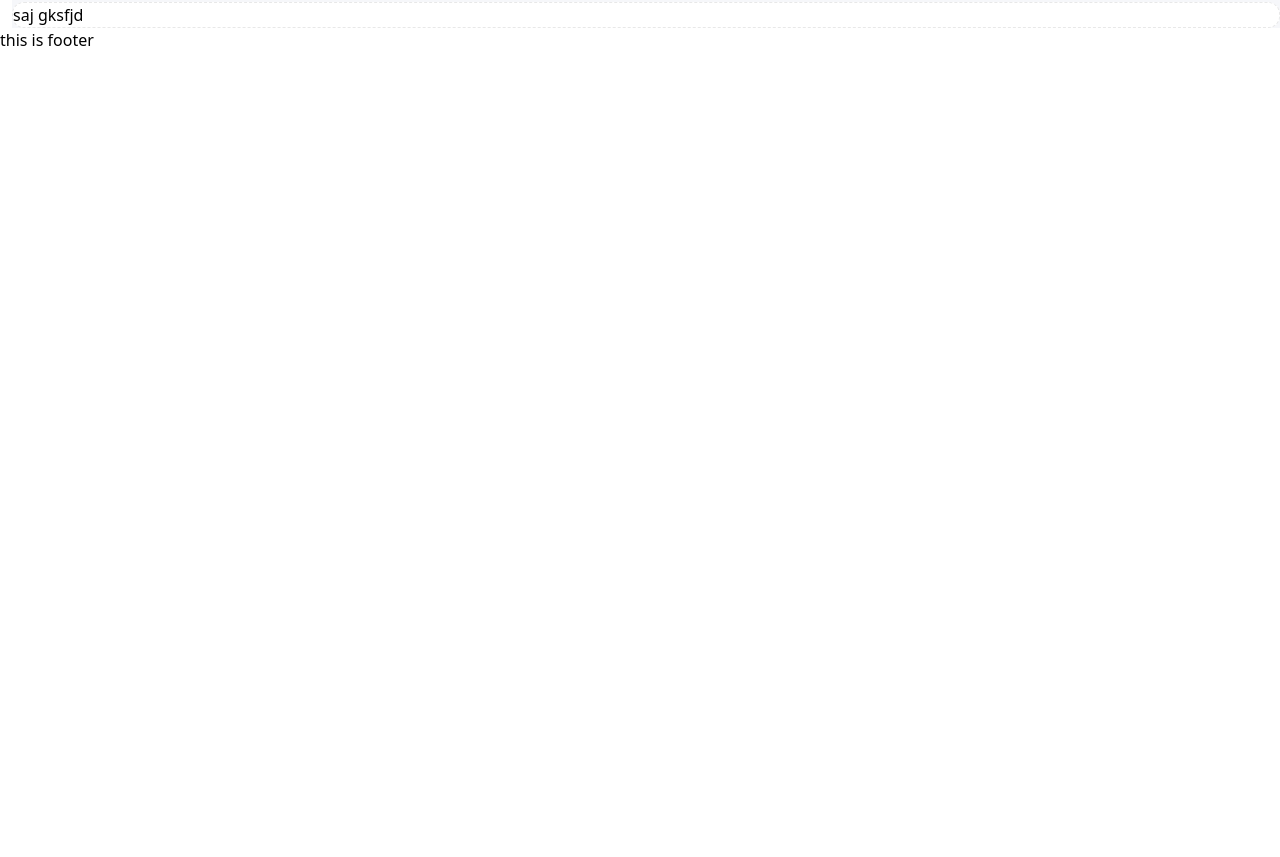
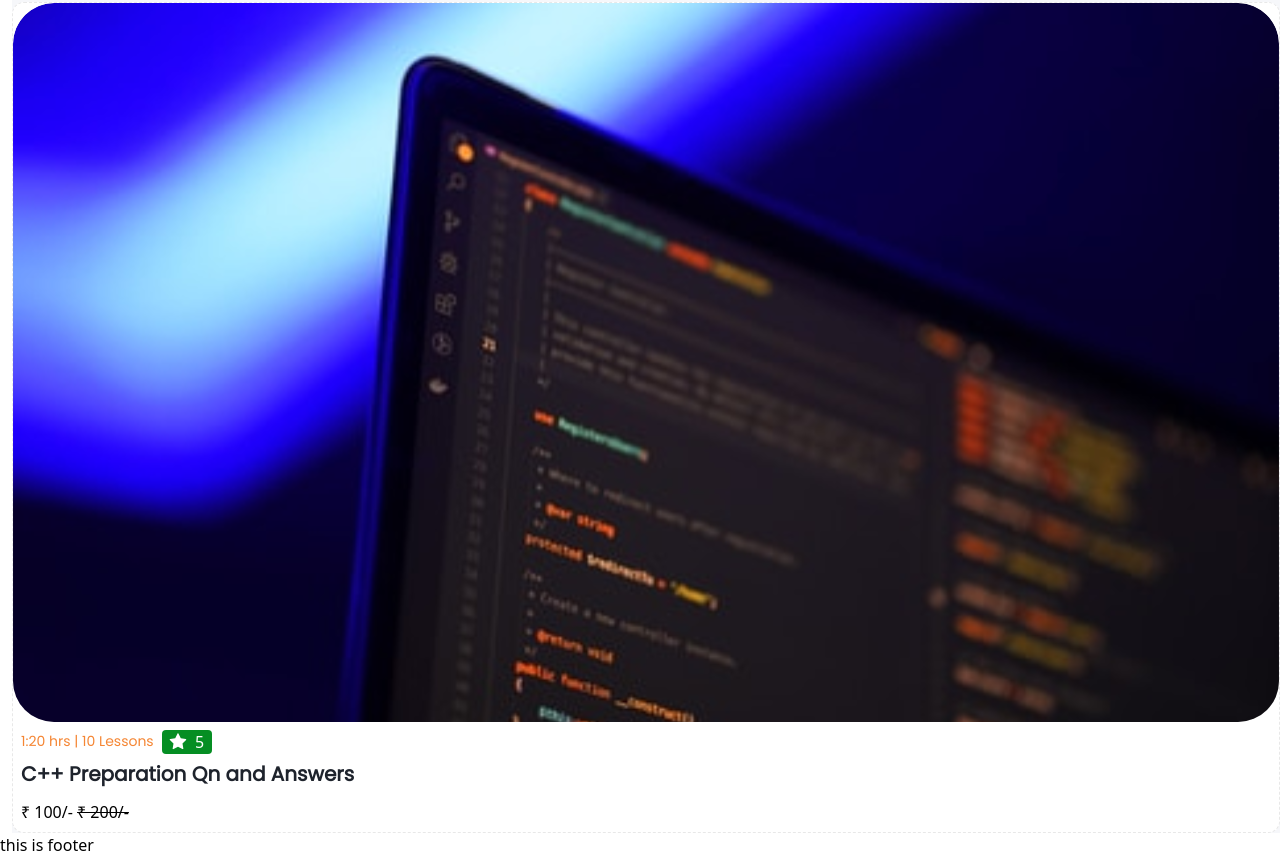
Before and after one commit to MoidulHasan/react-project-boilerplate, a React (Create React App) app: page / in a window 1280 px wide. Shown: the part 734-1591 px from the top of the page. Before the commit the page ends 800 px from the top, so only its background shows below. Built offline with nearby package versions, Linux system fonts and the light colour scheme.

Commit message:
feat: course card component designed

```diff
--- a/src/components/CourseCard/index.tsx
+++ b/src/components/CourseCard/index.tsx
@@ -4,11 +4,37 @@ import { ICourse } from '../../constants/courses'
 
 export const CourseCard = (props: { course: ICourse }) => {
 
-
+    const course = { ...props.course }
 
     return (
-        <div className='course-card'>
-            saj gksfjd
+        <div className='course-card '>
+            <div>
+                <img className='w-full cover-image' src={`./courses/${course.coverImage}`} alt={course.title} />
+            </div>
+
+            <div className='p-2'>
+                <div className=' flex justify-start items-center'>
+                    <h6 className='course-metadata'>{`${course.time} | ${course.lessons} Lessons`}</h6>
+
+                    <div className='ml-2 px-1 flex justify-center items-center ratting '>
+                        <img src="./icons/star.svg" alt="ratting" />
+
+                        <p className='ml-2 text-white'>
+                            {course.ratting}
+                        </p>
+
+                    </div>
+                </div>
+
+                <div className='course-title'>
+                    {course.title}
+                </div>
+
+                <div className='m-0'>
+                    <span className='course-discount-price'>{`₹ ${course.prices.discountPrice}/-`}</span> <span className='line-through course-regular-price'>{`₹ ${course.prices.regularPrice}/-`}</span>
+                </div>
+            </div>
+
         </div>
     )
 }
--- a/src/components/CourseCard/styles.scss
+++ b/src/components/CourseCard/styles.scss
@@ -2,4 +2,45 @@
 	background: #ffffff;
 	border: 1px dashed #e8e8e8;
 	border-radius: 12px;
+	padding: 0px;
+
+	.cover-image {
+		width: 100%;
+		// max-height: 210px;
+	}
+
+	.course-metadata {
+		font-family: "Poppins";
+		font-style: normal;
+		font-weight: 500;
+		font-size: 14px;
+		line-height: 21px;
+		/* identical to box height */
+
+		display: flex;
+		align-items: center;
+
+		color: #f58634;
+	}
+
+	.ratting {
+		width: 50px;
+		height: 24px;
+
+		background: #058e23;
+		border-radius: 4px;
+	}
+
+	.course-title {
+		margin: 6px 0px 12px 0px;
+
+		font-family: "Poppins";
+		font-style: normal;
+		font-weight: 700;
+		font-size: 20px;
+		line-height: 28px;
+		/* or 140% */
+
+		color: #1e232c;
+	}
 }
```
Also changed, not shown: public/courses/course-1.svg, public/icons/star.svg (added).
